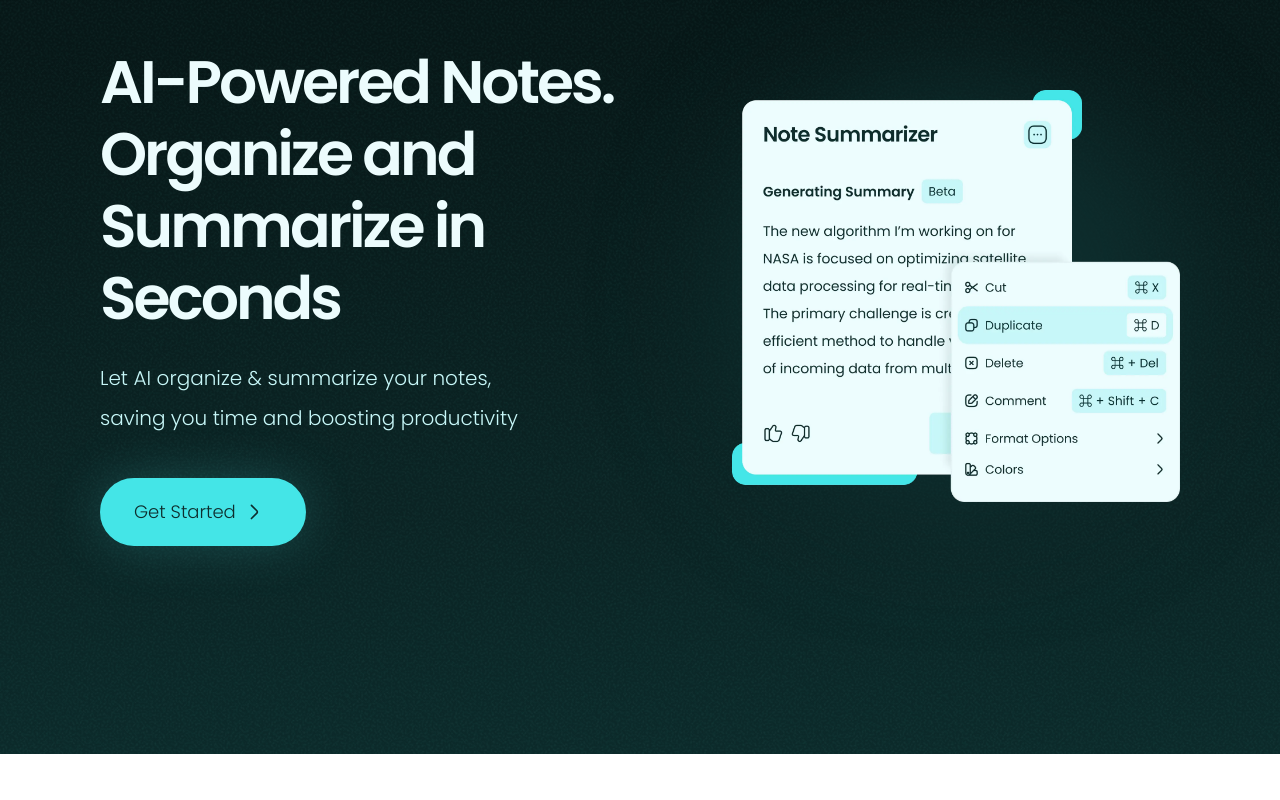
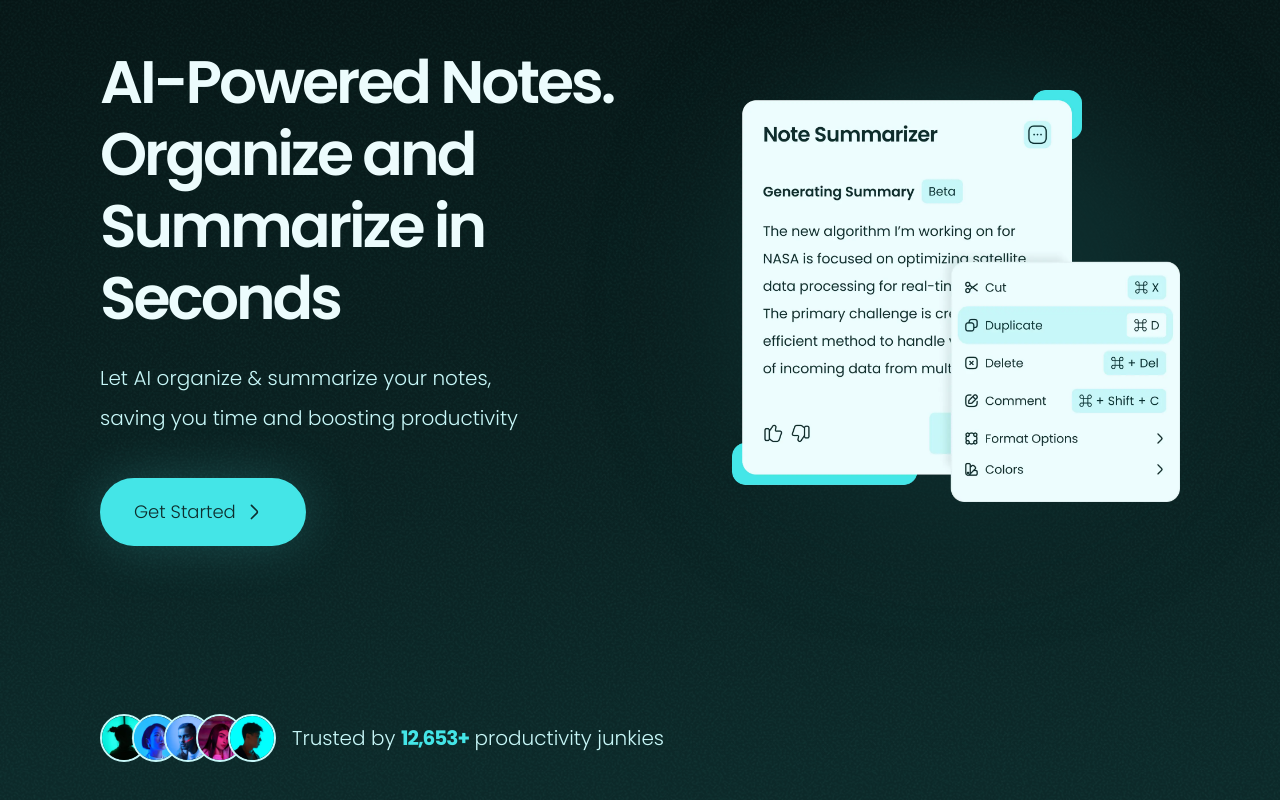
Before and after one commit to DeepHiwase/NoteFlow-Landing-Page, a React (Vite) app: page / in a window 1280 px wide. Shown: the part 230-1030 px from the top of the page. Before the commit the page ends 984 px from the top, so only its background shows below. Built offline with nearby package versions, Linux system fonts and the light colour scheme.

Commit message:
Complete Reviews section of header, complete header section

```diff
--- a/src/App.tsx
+++ b/src/App.tsx
@@ -1,9 +1,11 @@
 // Page
 import Page from "./components/sections/Page";
-// Sections
+// Header
 import Header from "./components/sections/Header";
 import Navigation from "./components/sections/Navigation";
 import Hero from "./components/sections/Hero";
+import Reviews from "./components/sections/Reviews";
+// Main
 
 export default function App() {
   return (
@@ -12,6 +14,7 @@
         <Header>
           <Navigation />
           <Hero />
+          <Reviews />
         </Header>
       </Page>
     </div>
--- /dev/null
+++ b/src/components/sections/Main.tsx
@@ -0,0 +1,9 @@
+interface MainProps {
+  children: React.ReactNode;
+}
+
+const Main = ({ children }: MainProps) => {
+  return <div>{children}</div>;
+};
+
+export default Main;
--- /dev/null
+++ b/src/components/sections/Reviews.tsx
@@ -0,0 +1,28 @@
+import { reviews } from "../../utils/content";
+
+const Reviews = () => {
+  return (
+    <section className="gap m-auto flex max-w-[90rem] flex-wrap items-center justify-start gap-x-4 gap-y-4 px-25 pb-10">
+      <ul className="flex items-center">
+        {reviews.map((review) => (
+          <li key={review.id} className="-mr-4 overflow-clip last:mr-0">
+            <img
+              src={review.src.toString()}
+              alt={review.alt}
+              className="border-primary-100 h-12 rounded-full border-2"
+            />
+          </li>
+        ))}
+      </ul>
+      <p className="text-primary-100 text-xl/loose font-light">
+        Trusted by{" "}
+        <span className="text-primary-500 font-bold tracking-tighter">
+          12,653+
+        </span>{" "}
+        productivity junkies
+      </p>
+    </section>
+  );
+};
+
+export default Reviews;
```
